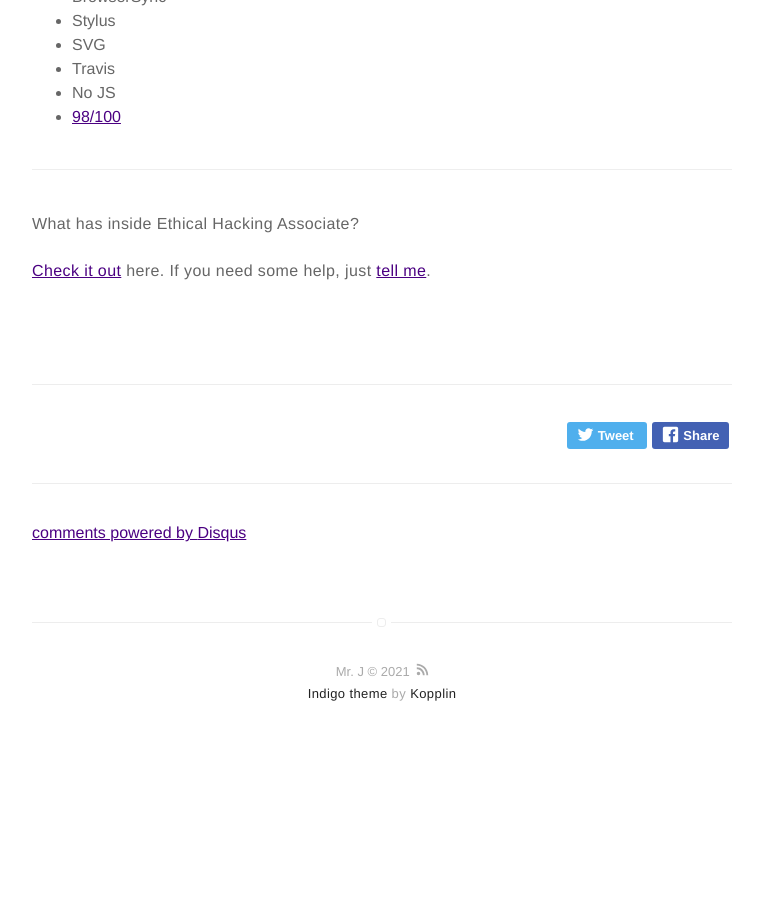
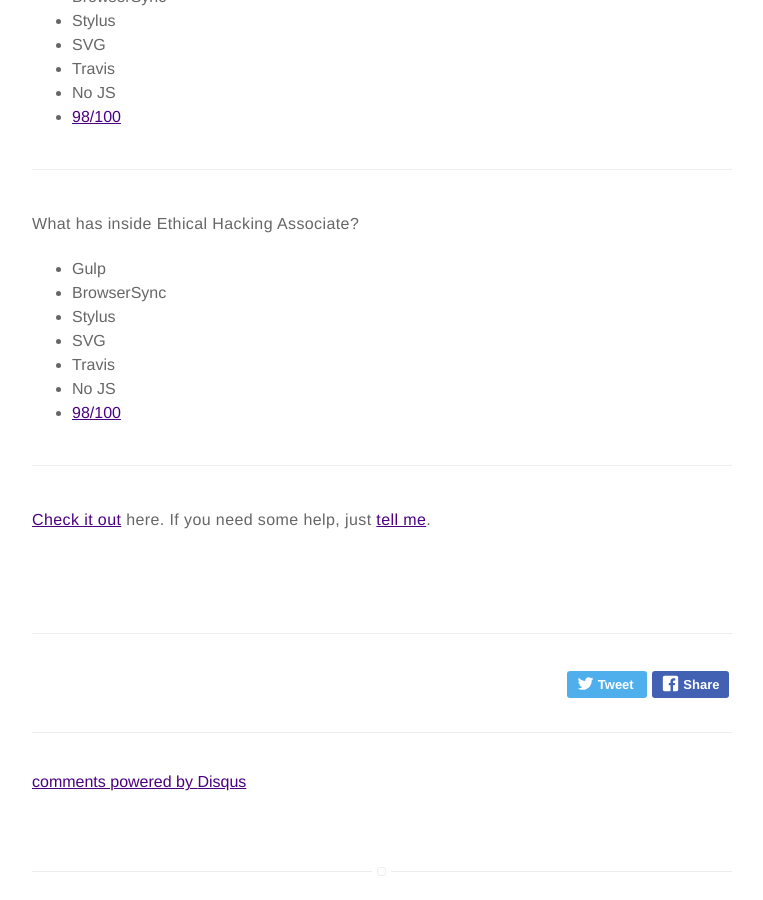
Before and after one commit to mrj-blog/mrj-blog.github.io, a Jekyll site: the page built from _posts/projects/2021-02-01-mastering-sybersecurity.markdown, in a window 1280 px wide and 900 px high, scrolled down 885 px. Shown: the whole window, without its empty margins (258-1021 px from the left). Built offline with Jekyll 4.4.1, drawn with Linux system fonts in a browser that asks for light colours; emoji names are drawn with the system emoji font; comment, search, counter and statistics services are not loaded; before the commit the page ends 1650 px from its top, so only the background shows below that.

Commit message:
add projectù

```diff
--- a/_posts/projects/2016-01-23-indigo-jekyll-theme.markdown
+++ b/_posts/projects/2021-02-01-mastering-sybersecurity.markdown
@@ -34,6 +34,16 @@
 
 What has inside Ethical Hacking Associate?
 
+- Gulp
+- BrowserSync
+- Stylus
+- SVG
+- Travis
+- No JS
+- [98/100](https://developers.google.com/speed/pagespeed/insights/?url=http%3A%2F%2Fsergiokopplin.github.io%2Findigo%2F)
+
+---
+
 
 [Check it out](https://sergiokopplin.github.io/indigo/) here.
 If you need some help, just [tell me](https://github.com/sergiokopplin/indigo/issues).
```
